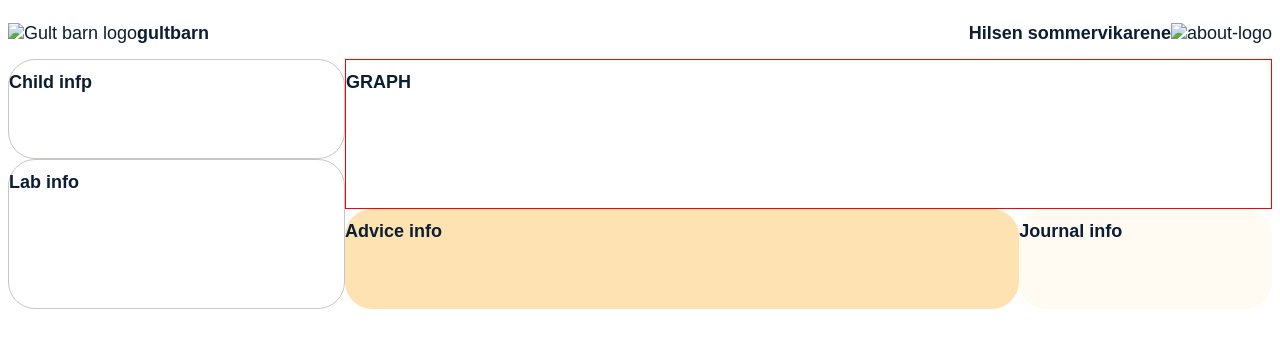
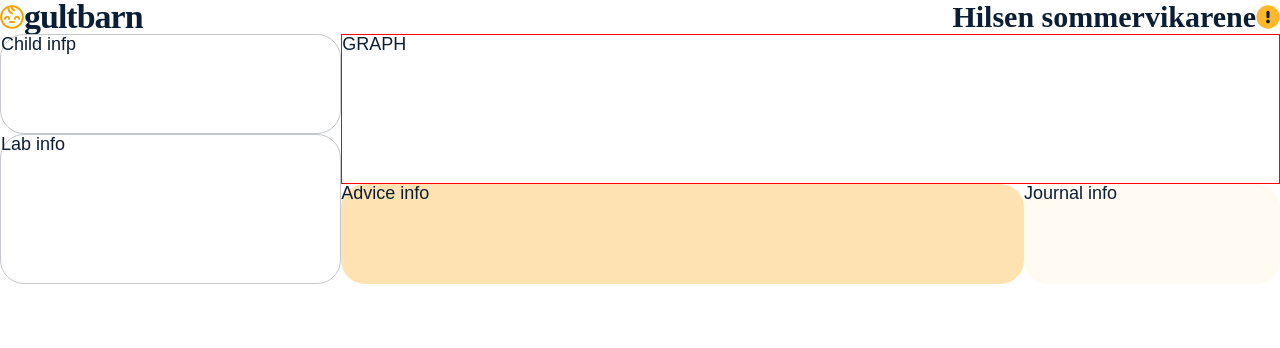
Before and after one commit to TagFri/pediatric-bilirubin-tool, a plain HTML site: page idex.html in a window 1280 px wide. Drawn offline with Linux system fonts and the light colour scheme.

Commit message:
rough header design and responsive typigraphy

```diff
--- a/idex.html
+++ b/idex.html
@@ -4,37 +4,38 @@
     <meta charset="UTF-8">
     <meta name="viewport" content="width=device-width, initial-scale=1">
     <title>Gult barn</title>
-    <link rel="stylesheet" href="styles/_reset.css">
-    <link rel="stylesheet" href="styles/_colors.css">
-    <link rel="stylesheet" href="styles/_breakpoints.css">
+    <link rel="stylesheet" href="styles/reset.css">
+    <link rel="stylesheet" href="styles/colors.css">
+    <link rel="stylesheet" href="styles/typography.css">
+    <link rel="stylesheet" href="styles/responsive.css">
     <link rel="stylesheet" href="index.css">
 </head>
 <body>
 <header>
     <div id="logo">
-        <img src="" alt="Gult barn logo">
+        <img src="assets/icons/logo.svg" alt="Gult barn logo">
         <h1>gultbarn</h1>
     </div>
     <div id="about">
         <h2>Hilsen sommervikarene</h2>
-        <img src="" alt="about-logo">
+        <img src="assets/icons/utropstegn.svg" alt="about-logo">
     </div>
 </header>
 <main>
     <div id="child-container" class="container round-container">
-        <h1>Child infp</h1>
+        <p>Child infp</p>
     </div>
     <div id="lab-container" class="container round-container">
-        <h1>Lab info</h1>
+        <p>Lab info</p>
     </div>
     <div id="graph-container" class="container">
-        <h1>GRAPH</h1>
+        <p>GRAPH</p>
     </div>
     <div id="advice-container" class="container round-container">
-        <h1>Advice info</h1>
+        <p>Advice info</p>
     </div>
     <div id="journal-container" class="container round-container">
-        <h1>Journal info</h1>
+        <p>Journal info</p>
     </div>
 </main>
 </body>
--- a/index.css
+++ b/index.css
@@ -1,69 +1,9 @@
-:root {
-    --breakpoint-xs: 0;
-    --breakpoint-sm: 576px;
-    --breakpoint-md: 768px;
-    --breakpoint-lg: 992px;
-    --breakpoint-xl: 1200px;
-    --breakpoint-xxl: 1400px;
-}
-
 * {
     font-family: "Nunito Sans", sans-serif;
 }
 
-/* RESPONSIVE DESIGN */
-    @media (max-width: 576px) {
-        * {
-            font-size: 14px;
-        }
-        main {
-            display: flex;
-            flex-direction: column;
-            }
-    }
-    @media (min-width: 576px) {
-        * {
-            font-size: 16px;
-        }
 
-        main {
-            display: grid;
-            grid-template-columns: 1.25fr 2fr;
 
-            #graph-container {
-                grid-column: 1 / span 2;
-            }
-        }
-    }
-    @media (min-width: 992px) {
-        * {
-            font-size: 18px;
-        }
-        main {
-            grid-template-columns: 1fr 2fr 0.75fr;
-            grid-template-rows: 100px 50px 100px;
-
-            #child-container {
-                grid-area: 1 / 1 / 2 / 2;
-            }
-
-            #lab-container {
-                grid-area: 2 / 1 / 4 / 2;
-            }
-
-            #graph-container {
-                grid-area: 1 / 2 / 3 / 4;
-            }
-
-            #advice-container {
-                grid-area: 3 / 2 / 4 / 3;
-            }
-
-            #journal-container {
-                grid-area: 3 / 3 / 4 / 4;
-            }
-        }
-    }
 
 header {
     display: flex;
@@ -78,7 +18,10 @@ header {
     > #about {
         justify-content: end;
     }
+}
 
+img {
+    height: 1.5rem;
 }
 /* MAIN CONTAINER STYLES */
 .container {
--- a/styles/_breakpoints.css
+++ /dev/null
@@ -1,8 +0,0 @@
-:root {
-    --breakpoint-xs: 0;
-    --breakpoint-sm: 576px;
-    --breakpoint-md: 768px;
-    --breakpoint-lg: 992px;
-    --breakpoint-xl: 1200px;
-    --breakpoint-xxl: 1400px;
-}
--- /dev/null
+++ b/styles/responsive.css
@@ -0,0 +1,46 @@
+/* -- RESPONSIVE DESIGN BREAKPOINT AND LAYOUT --*/
+/* MOBILE -> SINGLE COLUMN VIEW */
+@media (max-width: 576px) {
+    main {
+        display: flex;
+        flex-direction: column;
+    }
+}
+/* TABLET -> SPECILIZED GRID VIEW */
+@media (min-width: 576px) {
+    main {
+        display: grid;
+        grid-template-columns: 1.25fr 2fr;
+
+        #graph-container {
+            grid-column: 1 / span 2;
+        }
+    }
+}
+/* DESKTOP -> SPECILIZED DEKSTOP VIEW */
+@media (min-width: 992px) {
+    main {
+        grid-template-columns: 1fr 2fr 0.75fr;
+        grid-template-rows: 100px 50px 100px;
+
+        #child-container {
+            grid-area: 1 / 1 / 2 / 2;
+        }
+
+        #lab-container {
+            grid-area: 2 / 1 / 4 / 2;
+        }
+
+        #graph-container {
+            grid-area: 1 / 2 / 3 / 4;
+        }
+
+        #advice-container {
+            grid-area: 3 / 2 / 4 / 3;
+        }
+
+        #journal-container {
+            grid-area: 3 / 3 / 4 / 4;
+        }
+    }
+}
--- /dev/null
+++ b/styles/typography.css
@@ -0,0 +1,52 @@
+/* Line height and spacing */
+body {
+    h1 {line-height: 1;     letter-spacing: -0.0625rem},
+    h2 {line-height: 1.067; letter-spacing: -0.05rem;},
+    h3 {line-height: 1.083; letter-spacing: -0.00375rem;},
+    h4 {line-height: 1.1;   letter-spacing: -0.0025rem;},
+    h5 {line-height: 1.111; letter-spacing: -0.0125rem;},
+    h6 {line-height: 1.125; letter-spacing: -0.00625rem;}
+}
+
+/* MOBILE FONTS */
+@media (max-width: 576px) {
+    /* Root font-size*/
+    * {font-size: 14px;}
+    body {
+        /* Heading font sizes*/
+        h1 {font-size: 1.5rem},
+        h2, h3 {font-size: 1.125rem}
+        /* Bold text*/
+        h1, h2, h3 {font-weight: bold}
+    }
+}
+
+/* TABLET FONTS */
+@media (min-width: 576px) {
+    /* Root font-size*/
+    * {font-size: 16px;}
+    body {
+        /* Heading font sizes*/
+        h1 {font-size: 2.125rem}
+        h2 {font-size: 1.5rem}
+        h3 {font-size: 1.25rem}
+        h4 {font-size: 1.125rem}
+        /* Bold text*/
+        h1, h2, h3 {font-weight: bold}
+    }
+}
+/* DEKSTOP FONTS */
+@media (min-width: 992px) {
+    /* Root font-size*/
+    * {font-size: 18px;}
+    /* Heading font sizes*/
+    body {
+        h1 {font-size: 2.125rem}
+        h2 {font-size: 1.875rem}
+        h3 {font-size: 1.5rem}
+        h4 {font-size: 1.25rem}
+        h5 {font-size: 1.125rem}
+        /* Bold text */
+        h1, h2, h3, h4, h5 {font-weight: bold}
+    }
+}
```
Also changed, not shown: assets/icons/blodprove-opasitet.svg (added), assets/icons/blodprove.svg (added), assets/icons/checkmark.svg (added), assets/icons/fjern.svg (added), assets/icons/flagg.svg (added), assets/icons/info.svg (added), assets/icons/kalender-opasitet.svg (added), assets/icons/kalender.svg (added), assets/icons/kopier.svg (added), assets/icons/logo-crop.svg (added), assets/icons/logo.svg (added), assets/icons/tidspunkt-opasitet.svg (added), assets/icons/tidspunkt.svg (added), assets/icons/utropstegn.svg (added), 1 more files.
